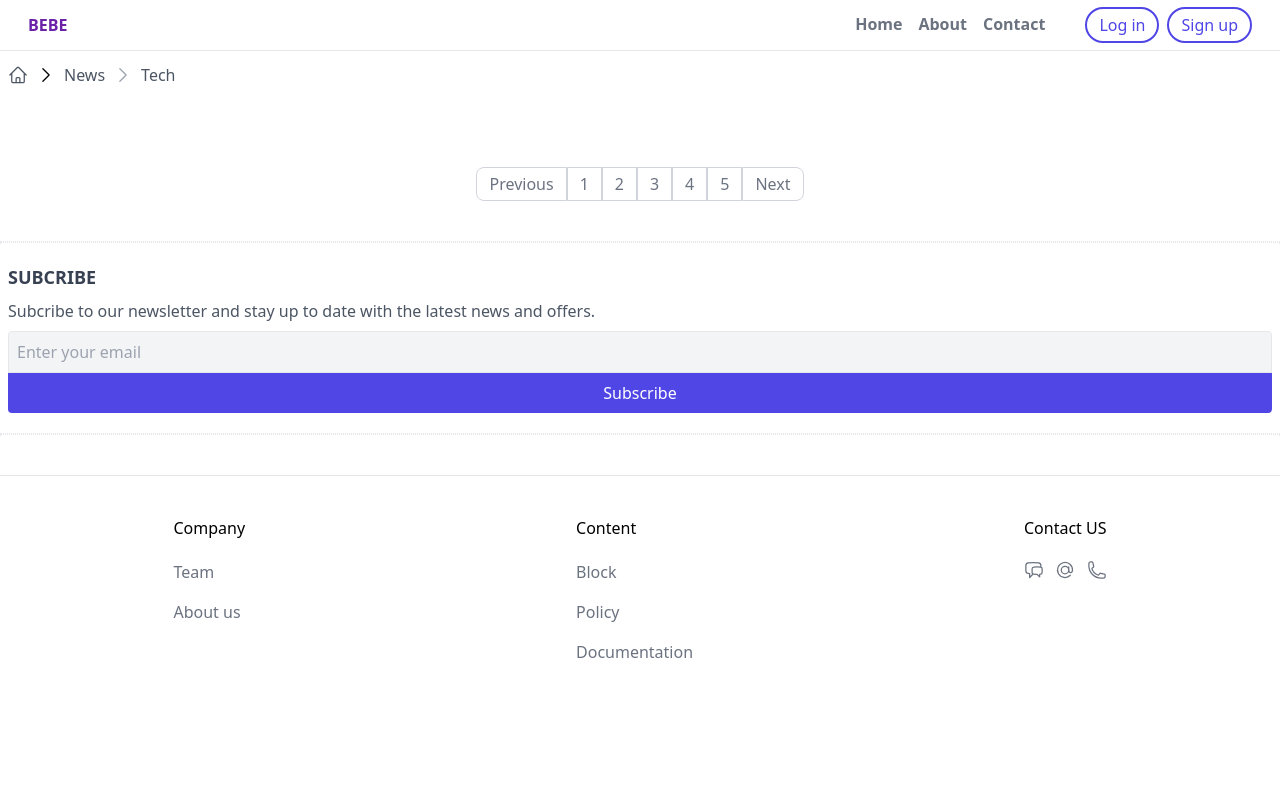
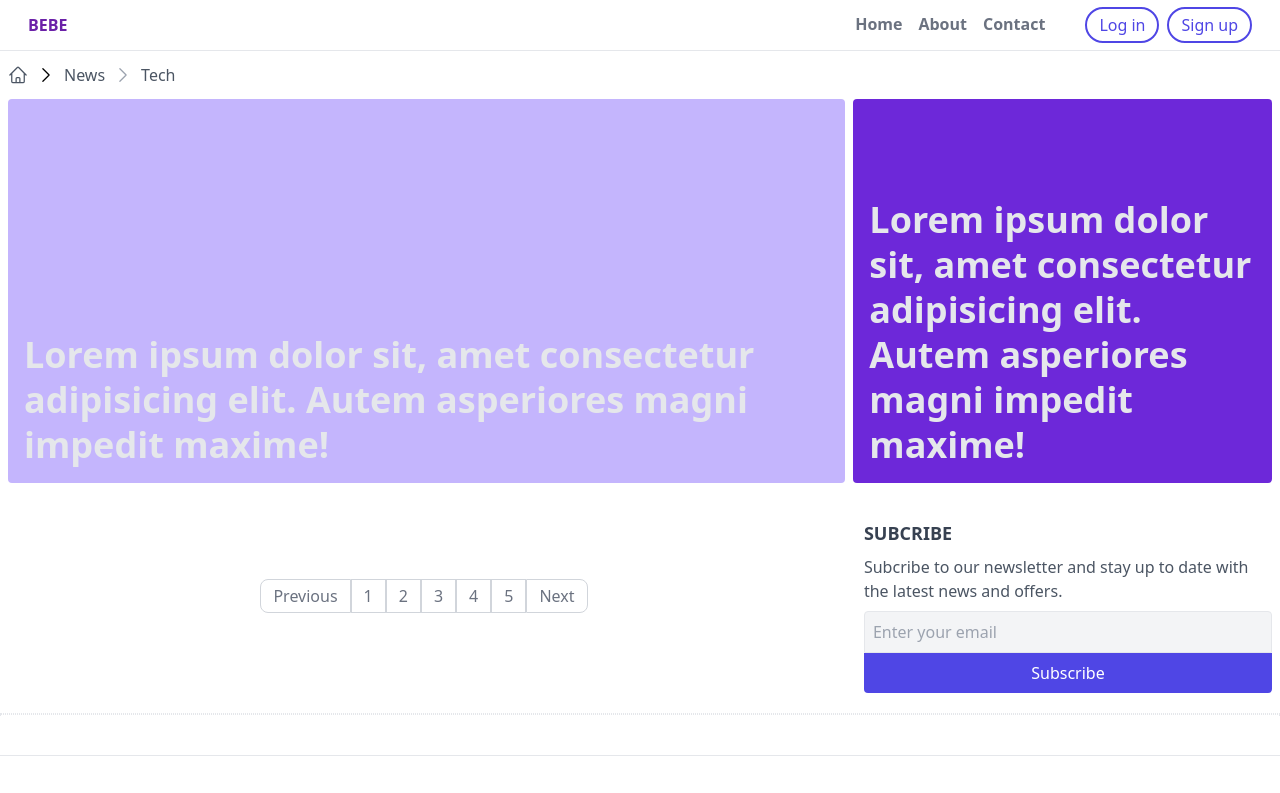
Before and after one commit to dmytrotsymbal/tailwind-news, a website: page index.html in a window 1280 px wide. Shown: the top 793 px of the page. Drawn offline with Linux system fonts and the light colour scheme; no server answers.

Commit message:
rebuild structure

```diff
--- a/index.html
+++ b/index.html
@@ -8,6 +8,7 @@
   </head>
 
   <body>
+    <div class="max-w-screen-xl mx-auto">
       <!-- header -->
       <header class="px-7 border-b flex justify-between items-center">
         <a class="uppercase font-bold text-purple-800" href="#">bebe</a>
@@ -92,14 +93,46 @@
           </div>
         </div>
 
-      <!-- posts -->
-      <section id="newsSection" class="px-2 mx-2 capitalize"></section>
+        <!-- banners -->
+        <section class="px-2 mt-3 flex space-x-2">
+          <a
+            class="bg-violet-300 h-96 mb-4 relative rounded inline-block overflow-hidden w-2/3"
+            href="#"
+          >
+            <div class="p-4 absolute bottom-0 left-0 z-10">
+              <h2 class="text-4xl font-bold text-gray-200 leading-tight">
+                Lorem ipsum dolor sit, amet consectetur adipisicing elit. Autem
+                asperiores magni impedit maxime!
+              </h2>
+            </div>
+          </a>
+
+          <a
+            class="bg-violet-700 h-96 mb-4 relative rounded inline-block overflow-hidden w-1/3"
+            href="#"
+          >
+            <div class="p-4 absolute bottom-0 left-0 z-10">
+              <h2 class="text-4xl font-bold text-gray-200 leading-tight">
+                Lorem ipsum dolor sit, amet consectetur adipisicing elit. Autem
+                asperiores magni impedit maxime!
+              </h2>
+            </div>
+          </a>
+        </section>
+
+        <section class="flex space-x-2">
+          <!-- news list and pagination -->
+          <div class="w-2/3">
+            <!-- news fetching -->
+            <div id="newsSection" class="px-2 mx-2 capitalize"></div>
 
             <!-- pagination -->
             <div class="mt-20 mb-10">
               <ul class="flex justify-center">
                 <li>
-            <a class="pagination-element rounded-l-lg" href="#">Previous</a>
+                  <a class="pagination-element rounded-l-lg" href="#"
+                    >Previous</a
+                  >
                 </li>
                 <li>
                   <a class="pagination-element" href="#">1</a>
@@ -121,17 +154,17 @@
                 </li>
               </ul>
             </div>
-
-      <!-- divider -->
-      <div class="border border-dotted"></div>
+          </div>
 
           <!-- subcribe -->
-      <div class="my-5 px-2">
-        <h5 class="font-bold uppercase text-lg text-gray-700 mb-2">Subcribe</h5>
+          <div class="my-5 px-2 w-1/3">
+            <h5 class="font-bold uppercase text-lg text-gray-700 mb-2">
+              Subcribe
+            </h5>
 
             <p class="text-gray-600 mb-2">
-          Subcribe to our newsletter and stay up to date with the latest news
-          and offers.
+              Subcribe to our newsletter and stay up to date with the latest
+              news and offers.
             </p>
 
             <input
@@ -146,6 +179,7 @@
               Subscribe
             </button>
           </div>
+        </section>
 
         <!-- divider -->
         <div class="border border-dotted"></div>
@@ -153,8 +187,8 @@
 
       <!-- footer -->
       <footer class="border-t mt-10 py-10 px-2">
-      <div class="flex flex-row justify-around">
-        <div class="mb-5">
+        <div class="flex">
+          <div class="mb-5 w-2/5">
             <h6 class="text-gray-607 mb-3">Company</h6>
             <ul>
               <li>
@@ -166,7 +200,7 @@
             </ul>
           </div>
 
-        <div>
+          <div class="w-2/5">
             <h6 class="text-gray-607 mb-3">Content</h6>
             <ul>
               <li>
@@ -182,10 +216,10 @@
             </ul>
           </div>
 
-        <div>
+          <div class="w-1/5">
             <h6 class="text-gray-607 mb-3">Contact US</h6>
-          <ul class="w-26 flex flex-row justify-between">
-            <li>
+            <ul class="w-16 flex flex-row">
+              <li class="w-1/3">
                 <a class="footer_link" href="#">
                   <svg
                     xmlns="http://www.w3.org/2000/svg"
@@ -203,7 +237,7 @@
                   </svg>
                 </a>
               </li>
-            <li>
+              <li class="w-1/3">
                 <a class="footer_link" href="#">
                   <svg
                     xmlns="http://www.w3.org/2000/svg"
@@ -221,7 +255,7 @@
                 </a>
               </li>
 
-            <li>
+              <li class="w-1/3">
                 <a class="footer_link" href="#">
                   <svg
                     xmlns="http://www.w3.org/2000/svg"
@@ -243,7 +277,8 @@
           </div>
         </div>
       </footer>
+    </div>
 
-    <script src="script.js"></script>
+    <script src="src/script.js"></script>
   </body>
 </html>
```
Also changed, not shown: public/styles.css, src/script.js (renamed from script.js). Lines whose indentation alone changed are shown as unchanged.
